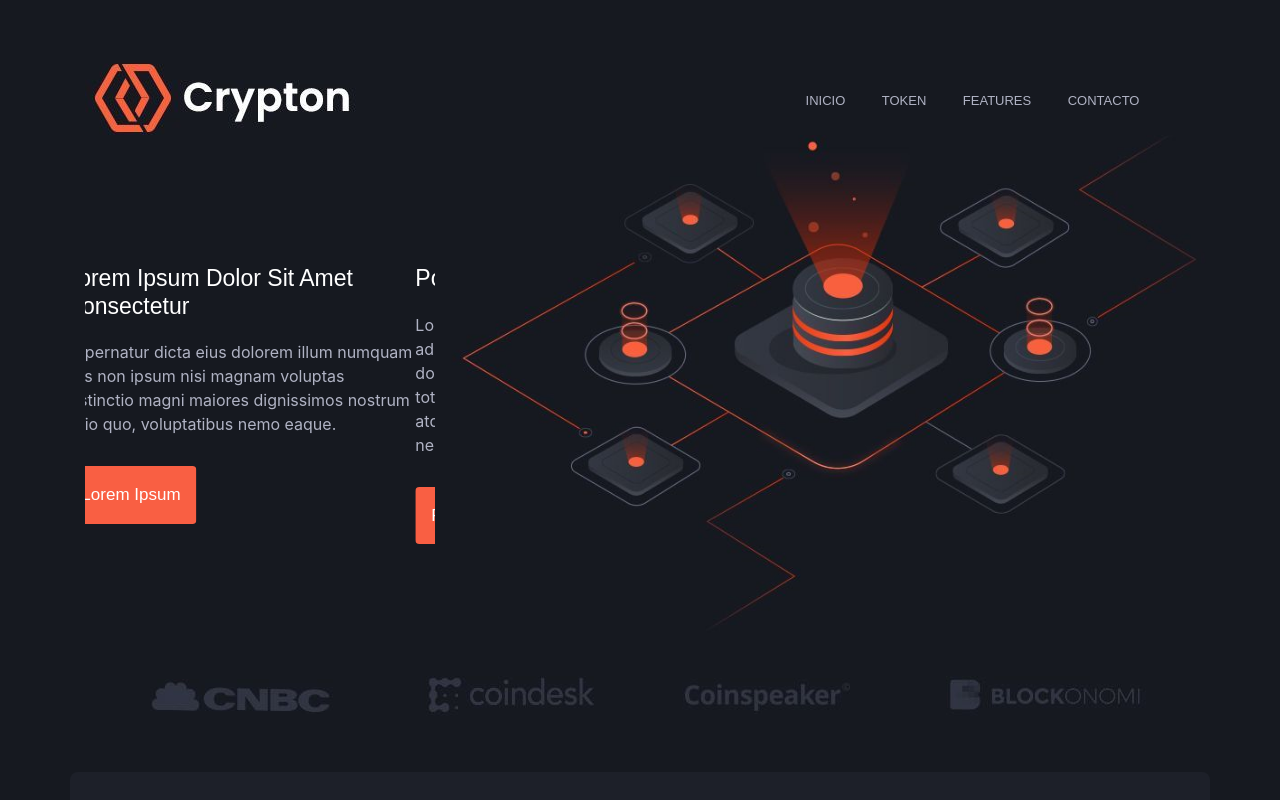
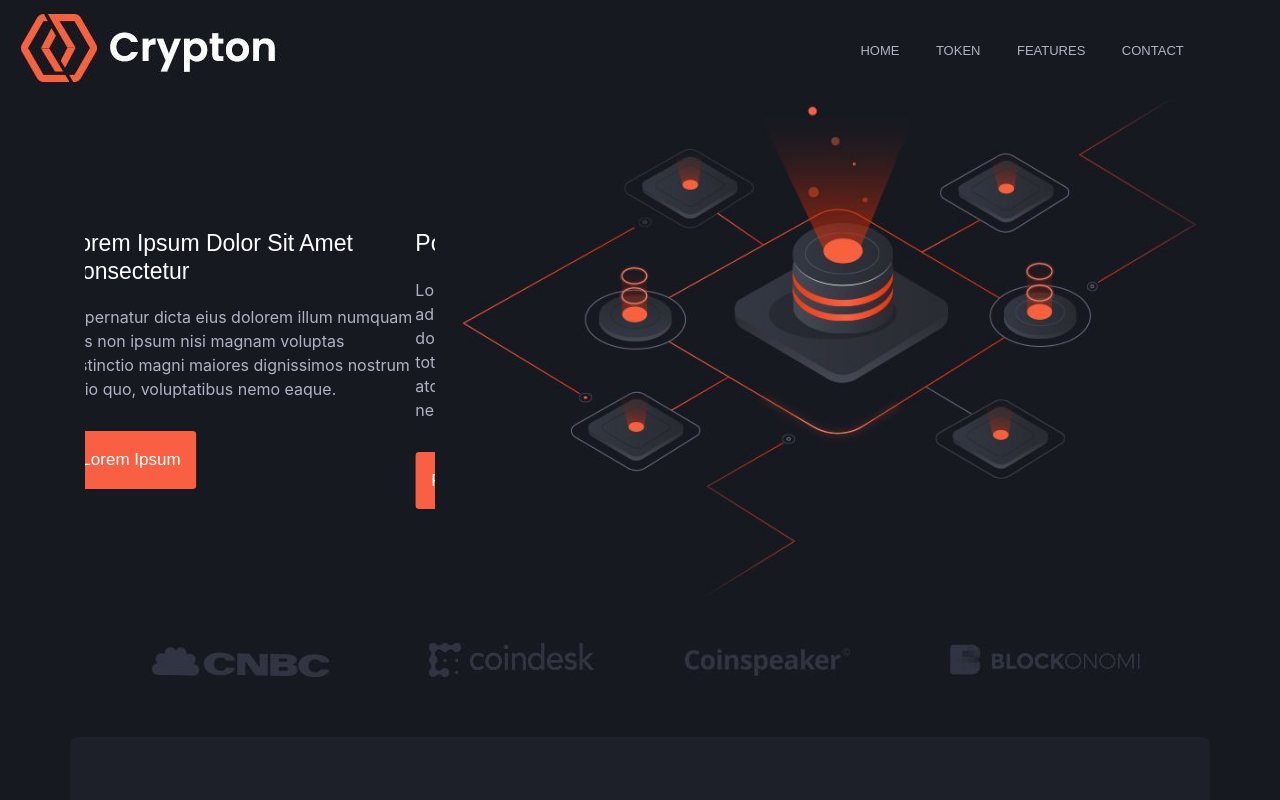
Before and after one commit to blackbird17922se/Night, a plain HTML site: page index.html in a window 1280 px wide. Shown: the top 800 px of the page. Drawn offline with nearby package versions, Linux system fonts and the light colour scheme.

Commit message:
menu superior estatico

```diff
--- a/css/style.css
+++ b/css/style.css
@@ -4,14 +4,20 @@ body{
 }
 
 header{
-    padding-top: 60px;
     position: relative;
     width: 100%;
-
 }
 
-.cont{
+.barrasup{
+    padding: 10px 0px;
     text-align: center;
+    position: fixed;
+    z-index: 20;
+    background: #161920;
+    left: 0;
+    right: 0;
+    margin-top: 0px;
+    /* opacity: 0.4; */
 }
 
 header .menu{
@@ -36,10 +42,15 @@ header .menu{
     margin: 0px 4px;
     text-decoration: none;
     font-family: sans-serif;
+    text-transform: uppercase;
 }
 
 .menu ul li a:hover{
     color: #ffff;
+}
+
+.hero{
+    padding-top: 100px;
 }
 
 .carousel h1{
@@ -96,8 +107,6 @@ header .menu{
 
 .contoken{
     text-align: center;
-    /* margin: 0px;
-    padding: 0px; */
 }
 
 .token{
--- a/index.html
+++ b/index.html
@@ -13,8 +13,8 @@
 
 <body onload="ConteoRegresivo()">
     <header id="header">
-        <div class="container">
-            <div class="row cont">
+        <div class="container conthead">
+            <div class="row barrasup">
                 <div class="col-lg-3">
                     <a href=""><img src="images/logo.png" alt="Logo"></a>
                 </div>
@@ -22,18 +22,20 @@
 
                 <div class="col-lg-5 menu">
                     <ul>
-                        <li><a href="#header">INICIO</a></li>
+                        <li><a href="#header">home</a></li>
                         <li><a href="#token">TOKEN</a></li>
                         <li><a href="#features">FEATURES</a></li>
-                        <!-- <li><a href="#equipo">NUESTRO EQUIPO</a></li>
-                        <li><a href="#blog">BLOG</a></li> -->
-                        <li><a href="#contacto">CONTACTO</a></li>
+
+                        <li><a href="#contacto">contact</a></li>
                     </ul>
                 </div>
             </div>
 
+                                    <!-- <li><a href="#equipo">NUESTRO EQUIPO</a></li>
+                        <li><a href="#blog">BLOG</a></li> -->
+
             <!-- Hero -->
-            <div class="row">
+            <div class="row hero">
 
                 <div id="carouselExampleSlidesOnly" class="carousel slide col-lg-4" data-ride="carousel">
                     <div class="carousel-inner">
@@ -69,7 +71,7 @@
 
             </div>
 
-            <div class="row paginas">
+            <div class="row paginas" id="token">
                 <ul>
                     <li><a href=""><img src="images/pat1.png" alt=""></a></li>
                     <li><a href=""><img src="images/pat2.png" alt=""></a></li>
@@ -83,8 +85,8 @@
 
     <main>
         <div class="container contoken">
-            <div class="row token" id="token">
-                <div class="col-lg-6 tokseccion1">
+            <div class="row token">
+                <div class="col-lg-6">
                     <div id="contador"></div>
                     <label id="labcontador" for="contador">Días &nbsp;&nbsp; - Horas - Minutos - Segundos</label>
                     <div class="row rango">
```
